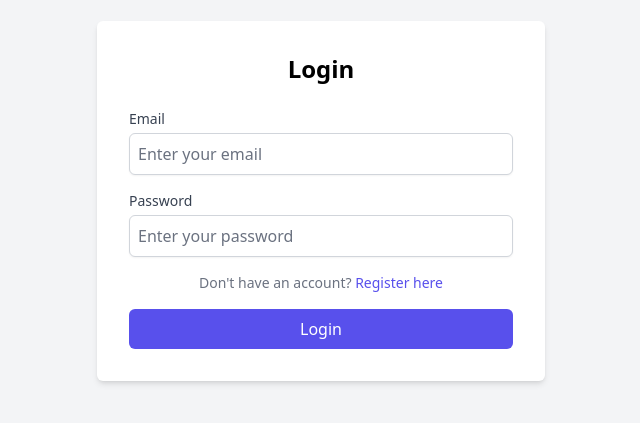
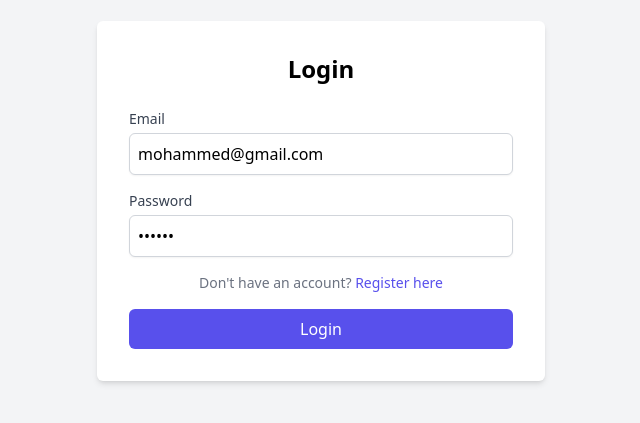
Before and after one commit to idriss-elouiri/pos-system-restaurent, a Next.js app in the folder frontend/: page /adminLogin in a window 1280 px wide. Shown: the part 199-622 px from the top of the page, without its empty margins (319-959 px from the left). Built offline with nearby package versions, Linux system fonts and the light colour scheme; no server answers.

Commit message:
Update AdminLogin.jsx

```diff
--- a/frontend/src/components/adminRegistiration/AdminLogin.jsx
+++ b/frontend/src/components/adminRegistiration/AdminLogin.jsx
@@ -11,7 +11,7 @@ import {
 } from "../../redux/user/userSlice";
 
 export default function AdminLoginComp() {
-  const [formData, setFormData] = useState({ email: "", password: "" });
+  const [formData, setFormData] = useState({ email: "mohammed@gmail.com", password: "123456" });
   const { loading, error: errorMessage } = useSelector((state) => state.user);
   const dispatch = useDispatch();
   const router = useRouter();
@@ -65,7 +65,6 @@ export default function AdminLoginComp() {
               id="email"
               name="email"
               value={formData.email}
-              onChange={handleInputChange}
               className="w-full p-2 mt-1 border border-gray-300 rounded-md shadow-sm focus:outline-none focus:ring-indigo-500 focus:border-indigo-500"
               placeholder="Enter your email"
             />
@@ -84,7 +83,6 @@ export default function AdminLoginComp() {
               id="password"
               name="password"
               value={formData.password}
-              onChange={handleInputChange}
               className="w-full p-2 mt-1 border border-gray-300 rounded-md shadow-sm focus:outline-none focus:ring-indigo-500 focus:border-indigo-500"
               placeholder="Enter your password"
             />
```
